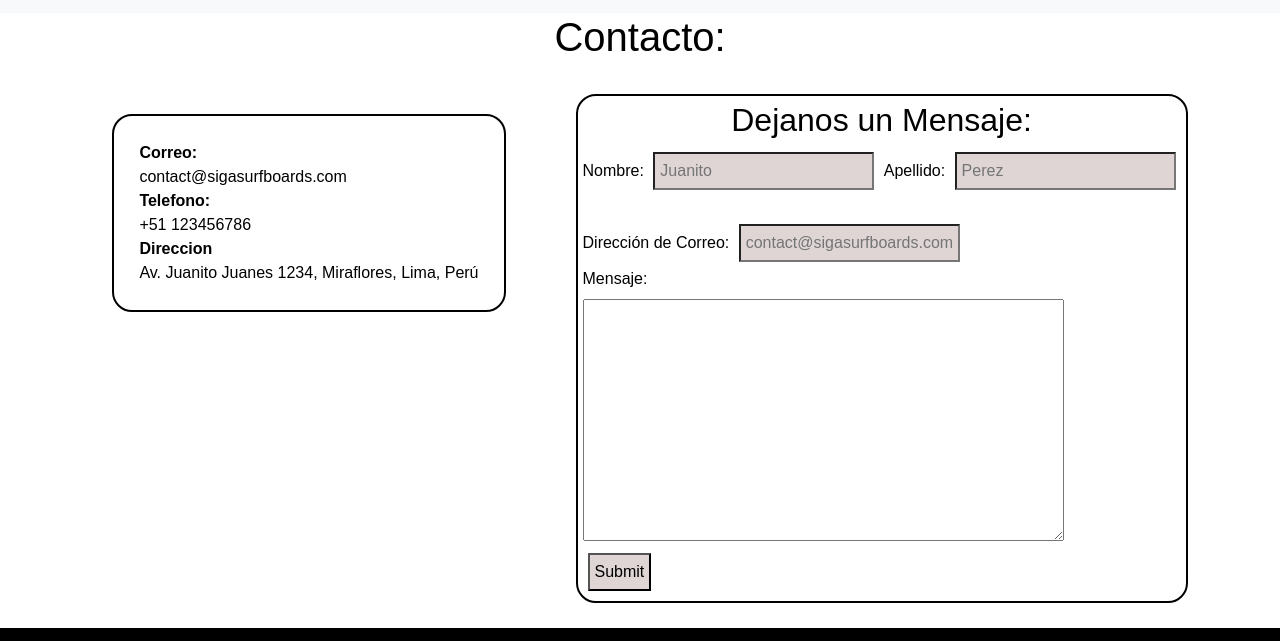
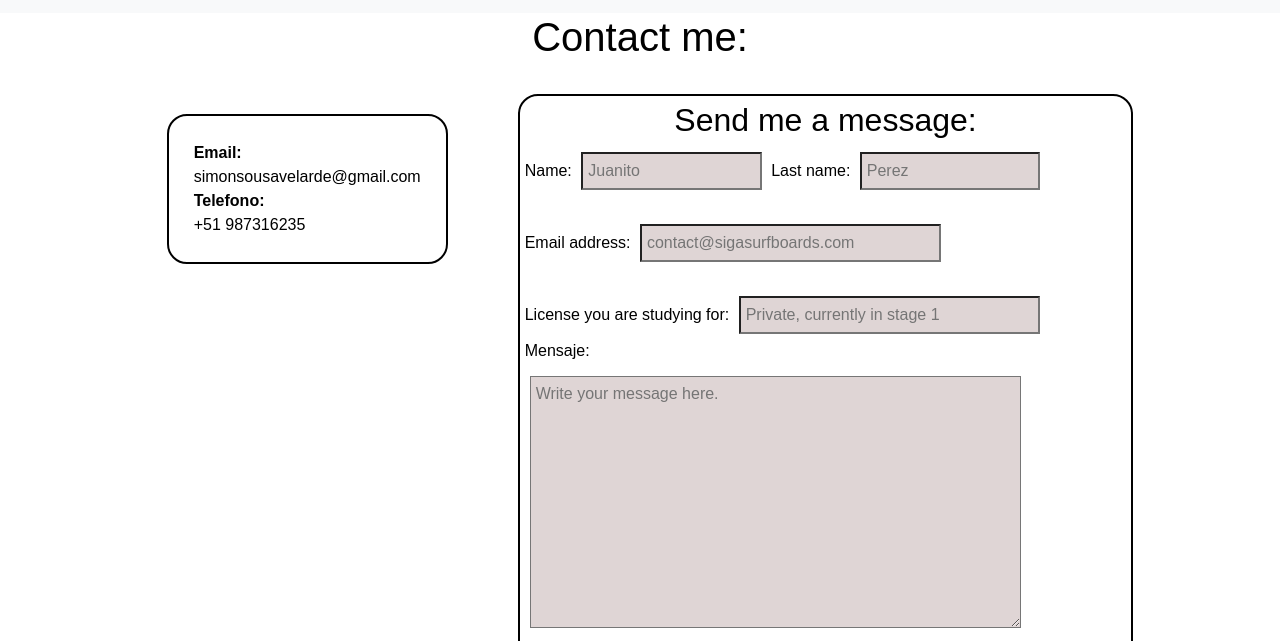
Before and after one commit to ssousa2000/simonsgroundschool, a website: page pages/contacto.html in a window 1280 px wide. Shown: the part 143-784 px from the top of the page. Drawn offline with nearby package versions, Linux system fonts and the light colour scheme.

Commit message:
trabajando un poco el main y la pagina de contactos. git status

```diff
--- a/pages/contacto.html
+++ b/pages/contacto.html
@@ -5,7 +5,7 @@
     <meta name="viewport" content="width=device-width, initial-scale=1.0" />
     <link rel="stylesheet" href="https://stackpath.bootstrapcdn.com/bootstrap/4.5.2/css/bootstrap.min.css">
     <link rel="stylesheet" href="../css/styles.css" />
-    <title>Contacto siga surfboards</title>
+    <title>Contact Simon's Groudschool</title>
   </head>
   <body>
     <header>
@@ -29,17 +29,17 @@
     </header>
     <main class="maincontacto">
       <div>
-        <h1>Contacto:</h1>
+        <h1>Contact me:</h1>
       </div>
 <div  class="contacto">
   <div>
     <table class="tablacontacto">
     <tr>
-      <th>Correo:</th>
+      <th>Email:</th>
      </tr>
     <tr>
       <td>
-        contact@sigasurfboards.com
+        simonsousavelarde@gmail.com
       </td>
       </tr>
       <tr>
@@ -49,44 +49,38 @@
       </tr>
       <tr>
         <td>
-              +51 123456786
+              +51 987316235
         </td>
       </tr>
-      <tr>
-        <th>
-          Direccion
-        </th>
-    </tr>
-    <tr>
-      <td>
-        Av. Juanito Juanes 1234, Miraflores, Lima, Perú
-
-      </td>
-    </tr>
     </table>
   </div>
  <div class="formcontacto">
     <div>
       <h2>
-        Dejanos un Mensaje:
+        Send me a message:
       </h2>
     </div>
     <div>
       <form action="">
       <div>
-          <label for="name">Nombre:</label>
+          <label for="name">Name:</label>
           <input type="text" name="Nombre" placeholder="Juanito" required>
-        <label for="apellido">Apellido:</label>
+        <label for="apellido">Last name:</label>
         <input type="text" name="Apellido" placeholder="Perez" required>
       </div>
       <br>
       <div>
-        <label for="email">Dirección de Correo:</label>
-        <input type="email" name="email" placeholder="contact@sigasurfboards.com" required>
+        <label for="email">Email address:</label>
+        <input type="email" name="email" placeholder="contact@sigasurfboards.com" class="emailinput" required>
+      </div>
+      <br>
+      <div>
+        <label for="text">License you are studying for:</label>
+        <input type="text" name="license" placeholder="Private, currently in stage 1" class="stageinput" required>
       </div>
       <div>
       <label for="message">Mensaje:</label><br>
-          <textarea id="message" name="message" rows="10" cols="50"></textarea><br>
+          <textarea id="message" name="message" rows="10" cols="50" placeholder="Write your message here."></textarea><br>
           <input type="submit" value="Submit">
       </div>
  </div>
--- a/scss/_contacto.scss
+++ b/scss/_contacto.scss
@@ -33,7 +33,20 @@
     input {
         margin: 5px;
         padding: 5px;
-        background-color: rgb(223, 213, 213);
+        background-color: #dfd5d5;
         color: black;
+        width: 30%;
       }
+  .stageinput{
+    width: 50%;
   }
+  .emailinput{
+    width: 50%;
+  }
+  textarea{
+    background-color:#dfd5d5 ;
+    margin: 5px;
+    padding: 5px;
+    color: black;
+  }
+  }
--- a/scss/_footer.scss
+++ b/scss/_footer.scss
@@ -3,6 +3,7 @@ footer {
     border: 1rem;
     background-color: black;
     color: white;
+    text-align: center;
     a {
       color: white;
       text-align: right;
```
Also changed, not shown: index.html (+10 -21 lines), package.json (added, +11 -0 lines), css/styles.css, links-secundarios/fqa.html (renamed from links-secundarios/privacy-policy.html), 1 other file.
